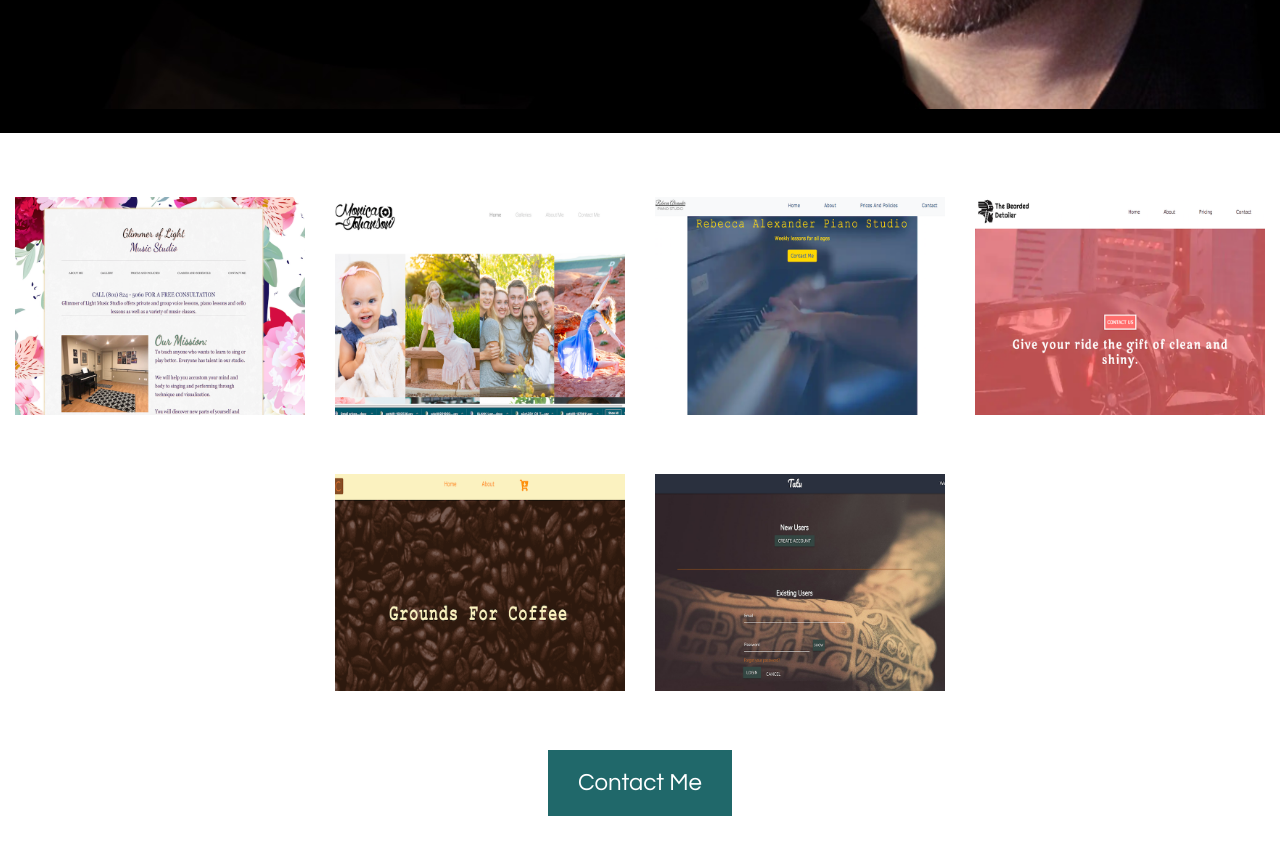
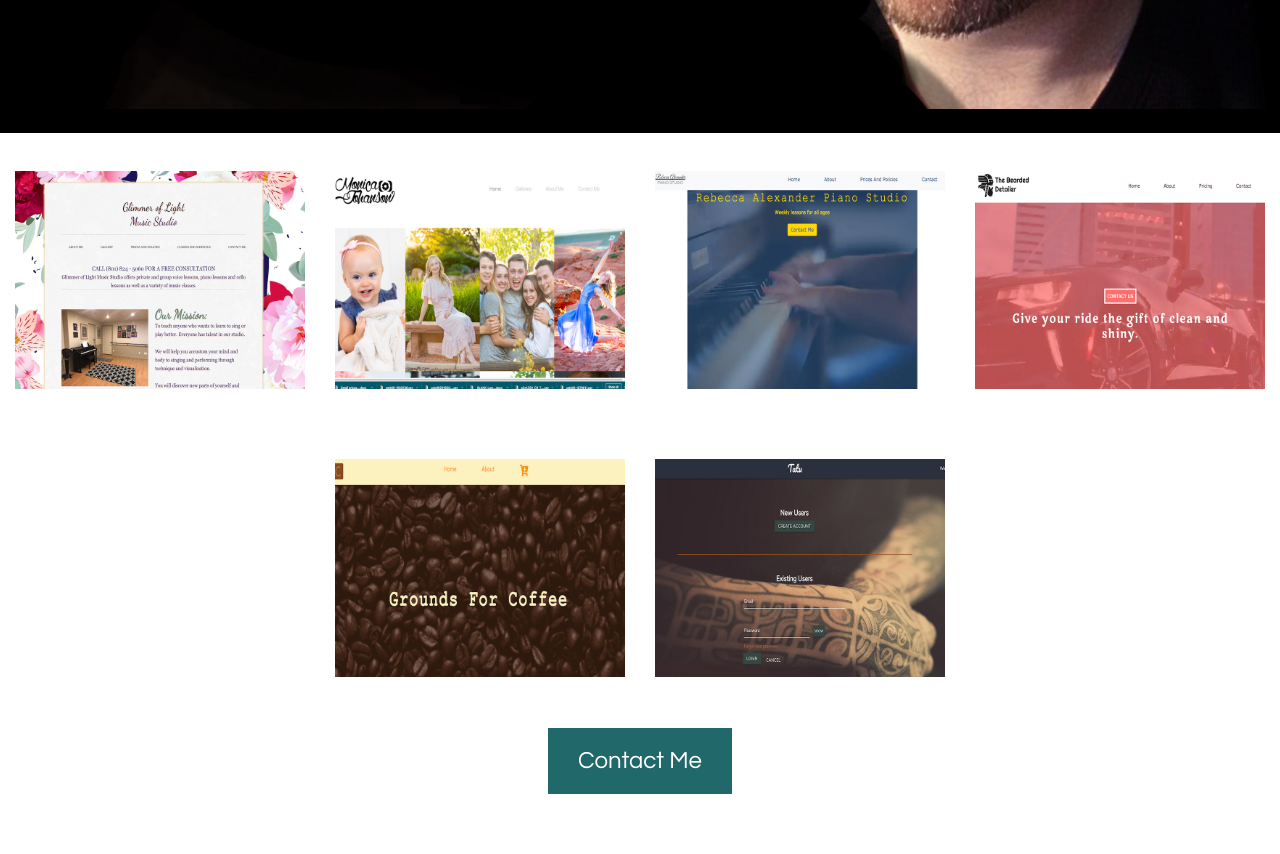
Before and after one commit to Jacobugath/GatsbyPortfolio, a Gatsby site: page / in a window 1280 px wide. Shown: the part 660-1514 px from the top of the page. Built offline with nearby package versions, Linux system fonts and the light colour scheme; Gatsby itself is replaced by a stand-in of ours.

Commit message:
css adjustments

```diff
--- a/src/pages/index.css
+++ b/src/pages/index.css
@@ -12,6 +12,10 @@
     align-items: center;
     justify-items: center;
 
+}
+h2{
+    padding: 0;
+    margin: 2vh !important;
 }
 Box{
     background-color: white;
--- a/src/pages/index.js
+++ b/src/pages/index.js
@@ -50,7 +50,7 @@
     </div>
     <a id="portfolio"></a>
 
-      <div className="container-fluid" style={{paddingTop: '5%'}}>
+      <div className="container-fluid" style={{paddingTop: '3%', paddingBottom: '1%'}}>
 
         <div className="row">
           <div className="col-lg-3">
```
